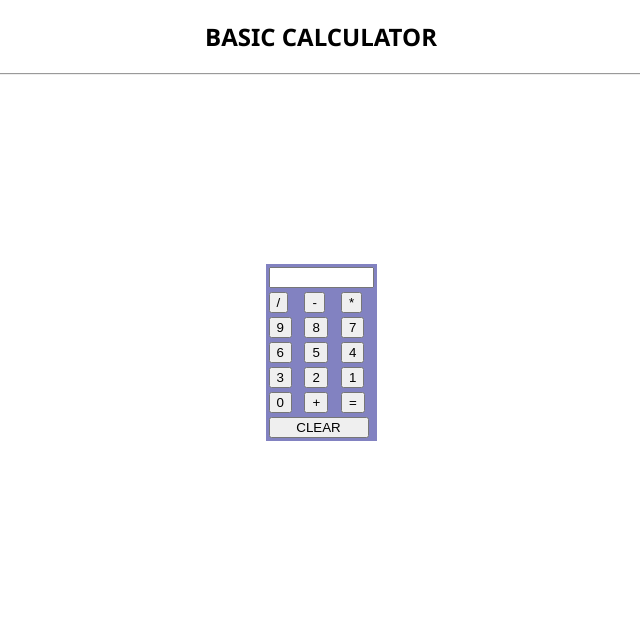
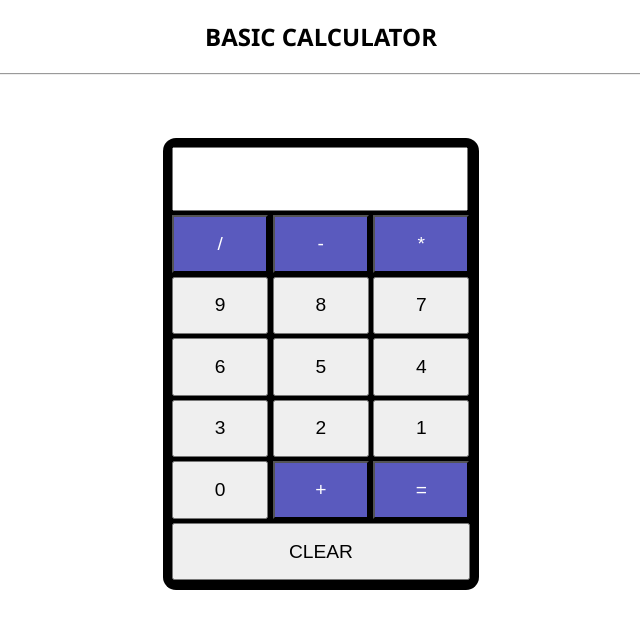
Before and after one commit to muddassir1112/js-Calculator, a plain HTML site: page src/index.html in a window 1280 px wide. Shown: the whole page, without its empty margins (319-959 px from the left). Drawn offline with Linux system fonts and the light colour scheme.

Commit message:
UI Improved

```diff
--- a/src/index.html
+++ b/src/index.html
@@ -4,6 +4,10 @@
     <meta charset="UTF-8" />
     <meta http-equiv="X-UA-Compatible" content="IE=edge" />
     <meta name="viewport" content="width=device-width, initial-scale=1.0" />
+    <link rel="preconnect" href="https://fonts.googleapis.com">
+    <link rel="preconnect" href="https://fonts.gstatic.com" crossorigin>
+    <link href="https://fonts.googleapis.com/css2?family=Orbitron&display=swap" rel="stylesheet">
+    <link rel="stylesheet" href="style.css">
     <title>Calculator</title>
   </head>
   <body>
@@ -11,57 +15,51 @@
     <hr />
     <div>
       <center>
-        <table style="background-color: rgb(130, 130, 193);width:fit-content;margin-top: 15%;">
+        <table>
           <tr>
-            <td colspan="3"><input size="10px" type="text" id="input" /></td>
+            <td colspan="3"><input size="10px" type="text" id="input" style="font-size:larger;font-family: Orbitron" /></td>
           </tr>
           <tr>
             <td>
-              <input type="button" value="/" id="div" onclick="button('/')" />
+              <input type="button" value="/" id="div" onclick="button('/')" style="font-size:larger;background-color: rgb(90, 90, 190);color:white"  />
             </td>
             <td>
-              <input type="button" value="-" id="sub" onclick="button('-')" />
+              <input type="button" value="-" id="sub" onclick="button('-')" style="font-size:larger;background-color: rgb(90, 90, 190);color:white"  />
             </td>
             <td>
-              <input type="button" value="*" id="mul" onclick="button('*')" />
+              <input type="button" value="*" id="mul" onclick="button('*')" style="font-size:larger;background-color: rgb(90, 90, 190);color:white" " />
             </td>
           </tr>
 
           <tr>
-            <td><input type="button" value="9" onclick="button('9')" /></td>
-            <td><input type="button" value="8" onclick="button('8')" /></td>
-            <td><input type="button" value="7" onclick="button('7')" /></td>
+            <td><input type="button" value="9" onclick="button('9')" style="font-size:larger" /></td>
+            <td><input type="button" value="8" onclick="button('8')" style="font-size:larger" /></td>
+            <td><input type="button" value="7" onclick="button('7')" style="font-size:larger" /></td>
           </tr>
 
           <tr>
-            <td><input type="button" value="6" onclick="button('6')" /></td>
-            <td><input type="button" value="5" onclick="button('5')" /></td>
-            <td><input type="button" value="4" onclick="button('4')" /></td>
+            <td><input type="button" value="6" onclick="button('6')" style="font-size:larger" /></td>
+            <td><input type="button" value="5" onclick="button('5')" style="font-size:larger" /></td>
+            <td><input type="button" value="4" onclick="button('4')" style="font-size:larger" /></td>
           </tr>
 
           <tr>
-            <td><input type="button" value="3" onclick="button('3')" /></td>
-            <td><input type="button" value="2" onclick="button('2')" /></td>
-            <td><input type="button" value="1" onclick="button('1')" /></td>
+            <td><input type="button" value="3" onclick="button('3')" style="font-size:larger" /></td>
+            <td><input type="button" value="2" onclick="button('2')" style="font-size:larger" /></td>
+            <td><input type="button" value="1" onclick="button('1')" style="font-size:larger" /></td>
           </tr>
 
           <tr>
-            <td><input type="button" value="0" onclick="button('0')" /></td>
+            <td><input type="button" value="0" onclick="button('0')" style="font-size:larger" /></td>
             <td>
-              <input type="button" value="+" id="add" onclick="button('+')" />
+              <input type="button" value="+" id="add" onclick="button('+')" style="font-size:larger;background-color: rgb(90, 90, 190);color:white"  />
             </td>
-            <td><input type="button" value="=" onclick="output()" /></td>
+            <td><input type="button" value="=" onclick="output()" style="font-size:larger;background-color: rgb(90, 90, 190);color:white" /></td>
           </tr>
 
           <tr>
             <td colspan="3">
-              <input
-                type="button"
-                value="CLEAR"
-                id="clr"
-                onclick="reset()"
-                style="width: 100px"
-              />
+              <input type="button" value="CLEAR" id="clr" onclick="reset()" style="font-size:larger"/>
             </td>
           </tr>
         </table>
--- a/src/script.js
+++ b/src/script.js
@@ -1,12 +1,12 @@
 
 function button(param){
-    document.getElementById('input').value += param;
+    document.getElementById('input').value += param; //Taken input from input box and concatenating it
 }
 
-function input(){
+function input(){ // This function helps to calculate the resultant value
     var result = [];
     if(document.getElementById('input').value.includes("-")){
-        result = document.getElementById('input').value.split('-');
+        result = document.getElementById('input').value.split('-'); // Split function breaks an array into two parts as per the given instructions
         return parseInt(result[0] - result[1]);
     }
     else if(document.getElementById('input').value.includes("+")){
@@ -22,10 +22,10 @@ function input(){
         return parseInt(result[0] * result[1]);
     }
 }
-function output(){
+function output(){ // The resultant value will get stored in the variable and will dispaly in the input box
     var ans = input();
     document.getElementById('input').value = ans ;
 }
-function reset(){
+function reset(){ // This function helps to clear the values from the input box
     document.getElementById('input').value = "";
 }
--- /dev/null
+++ b/src/style.css
@@ -0,0 +1,25 @@
+div{
+
+}
+table{
+    border-radius: 13px;
+    background-color: black;
+    width:fit-content;
+    margin-top: 5%;
+    padding: 0.5% 0.5% 0.5% 0.5%;
+
+}
+#input{
+    width: 15em;
+}
+tr input{
+ height:3em;
+ width: 5em;
+}
+tr td input button{
+    font-size: larger;
+    color:red;
+}
+#clr{
+    width: 15.5em;
+}
```
